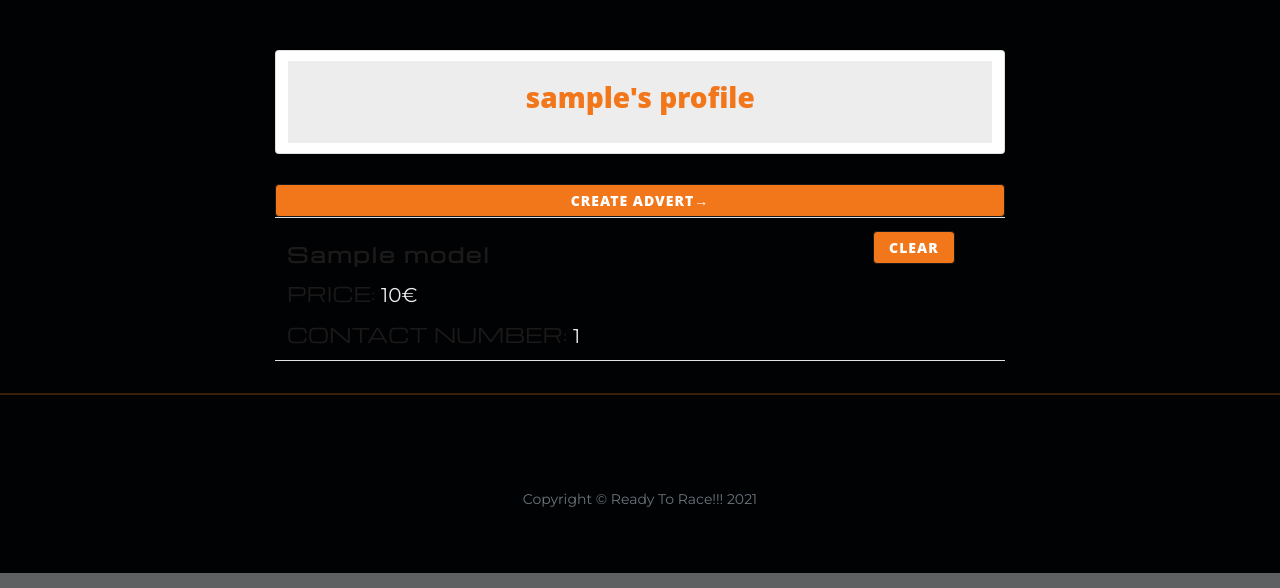
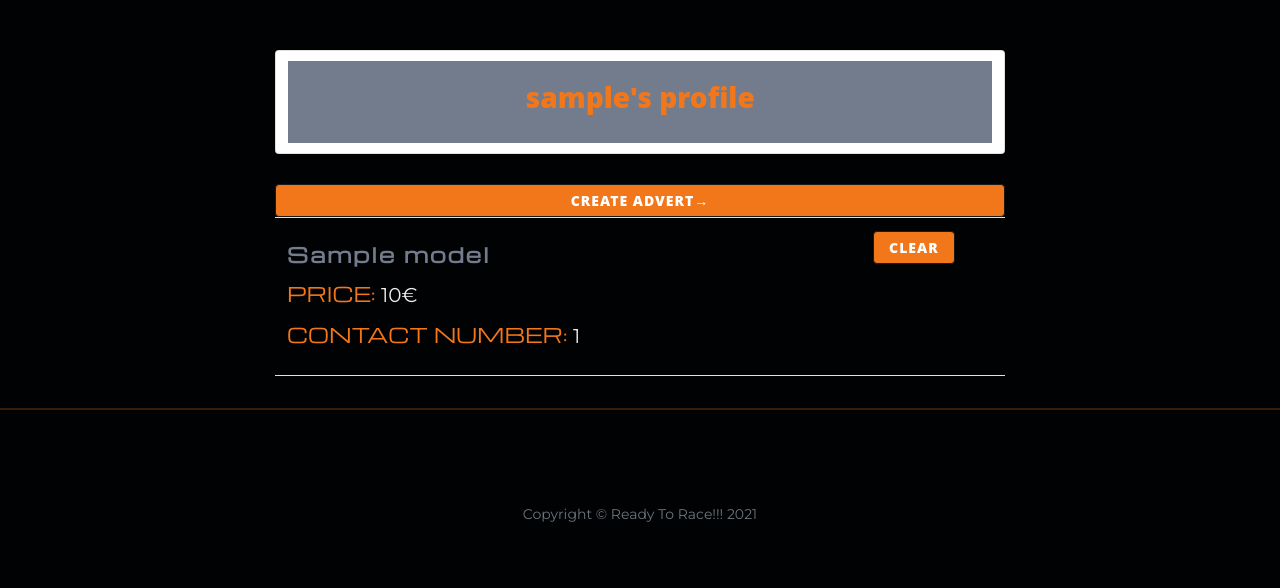
Before and after one commit to Miszamm/ms-ktm, a Flask app: a page that uses templates/profile.html in a window 1280 px wide. Shown: the part 697-1285 px from the top of the page. Run offline with Flask 2, Linux system fonts and the light colour scheme; the visitor is signed in with stand-in values (Sample User, id 1); a database or web service that is not in the repository returns one stand-in record (values such as "Sample title"); some libraries are stand-ins or nearby versions.

Commit message:
styled wishlist in profile page

```diff
--- a/static/css/style.css
+++ b/static/css/style.css
@@ -122,7 +122,7 @@ h1 {
 }
 
 .card-body {
-    background-color: #EDEDEE;
+    background-color: #737C8C;
     border-color: #1C1919;
     margin: 10px 0px;
 }
@@ -135,7 +135,7 @@ h2 {
     font-family: 'Michroma', sans-serif;
 }
 h2.post-title {
-    color: #7E7E82;
+    color: #737C8C;
     text-transform: uppercase;
 }
 
@@ -152,7 +152,7 @@ h4.post-subtitle{
 
 h5.card-title{
     margin: 12px 0 12px;
-    color:  #1C1919;
+    color:  #737C8C;
     font-family: 'Michroma', sans-serif;
     font-weight: 600;
     letter-spacing: 2px;
@@ -189,6 +189,14 @@ p.card-text {
     text-transform: uppercase;
 }
 
+p.card-text-profile {
+    margin: 15px 0px;
+    font-family: 'Michroma', sans-serif;
+    text-transform: uppercase;
+    font-weight: 500;
+    color: #F2771A;
+}
+
 .col.s12.m4 {
     padding: 0px;
 }
--- a/templates/profile.html
+++ b/templates/profile.html
@@ -28,8 +28,8 @@
                                 <div>
                                     <div>
                                         <h5 class="card-title">{{ post.model }}<a href=""></a></h5>
-                                        <p class="card-text">Price: <span class="info"> {{ post.price }}€</span></p>
-                                        <p class="card-text">Contact number: <span class="info"> {{ post.contact_number }}</span></p>
+                                        <p class="card-text-profile">Price: <span class="info"> {{ post.price }}€</span></p>
+                                        <p class="card-text-profile">Contact number: <span class="info"> {{ post.contact_number }}</span></p>
                                     </div>
                                 </div>
                             </td>
```
